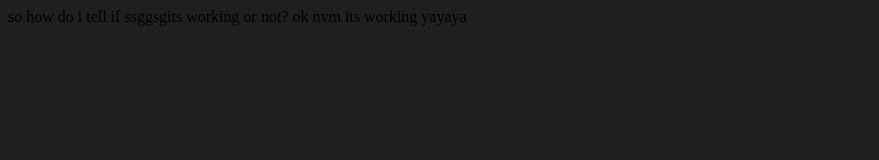
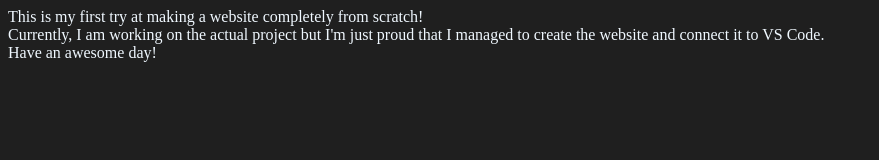
Before and after one commit to katherinef2023/RecipeToGroceries, a plain HTML site: page index.html in a window 1280 px wide. Shown: the whole page, without its empty margins (0-879 px from the left). Drawn offline with Linux system fonts and the light colour scheme.

Commit message:
got a website up!

```diff
--- a/index.html
+++ b/index.html
@@ -3,16 +3,24 @@
 <head>
     <meta charset="UTF-8">
     <meta name="viewport" content="width=device-width, initial-scale=1">
-    <title>recipe thingy</title>
+    <title>Recipes to Groceries</title>
     <style>
         body{background-color: rgb(31, 31, 31);}
+        p{color:aliceblue}
     </style>
 </head>
 
 
 
 <body>
-    <p>so how do i tell if ssggsgits working or not? ok nvm its working yayaya</p>
+    <!--Quick reminder to self: to update with terminal: git add ., git commit -m "blahbalh", git push-->
+    <p>
+
+
+        This is my first try at making a website completely from scratch!<br>
+        Currently, I am working on the actual project but I'm just proud that I managed to create the website and connect it to VS Code.<br>
+        Have an awesome day!
+    </p>
 
 
 
```
